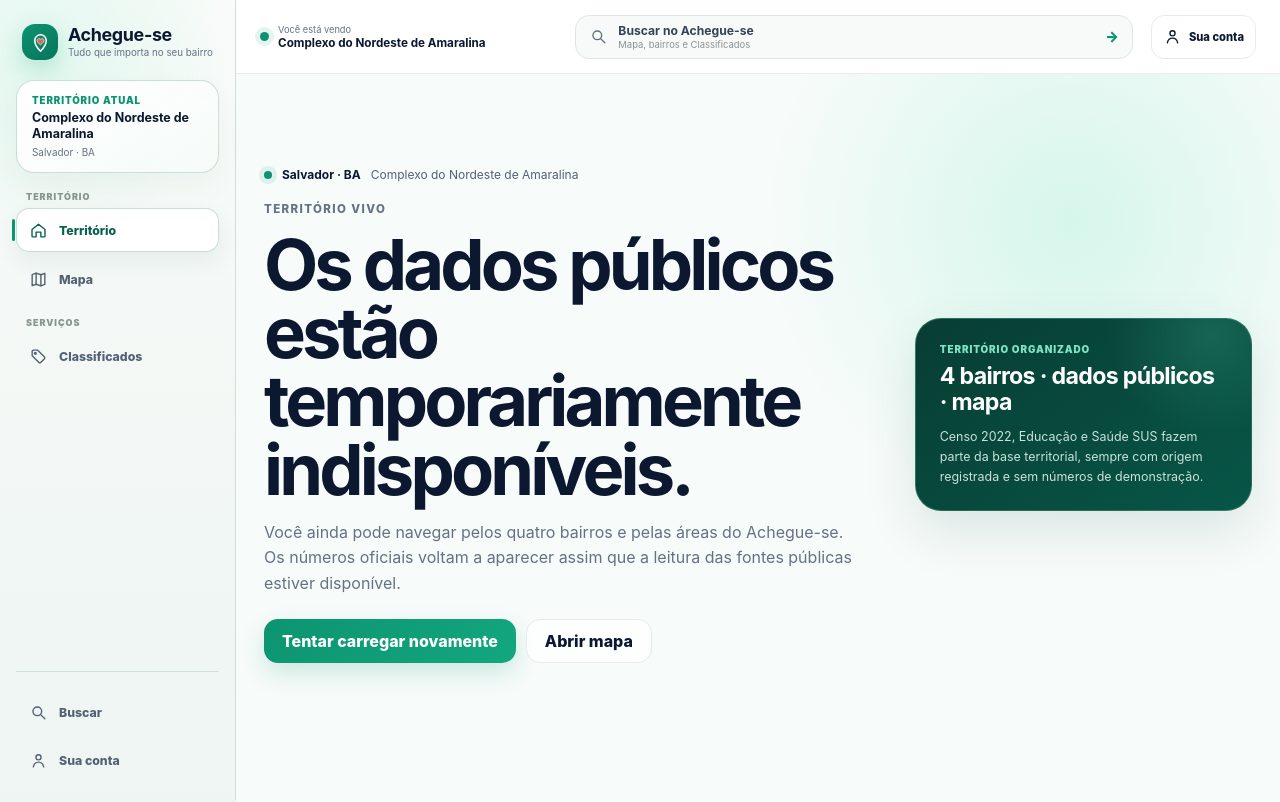
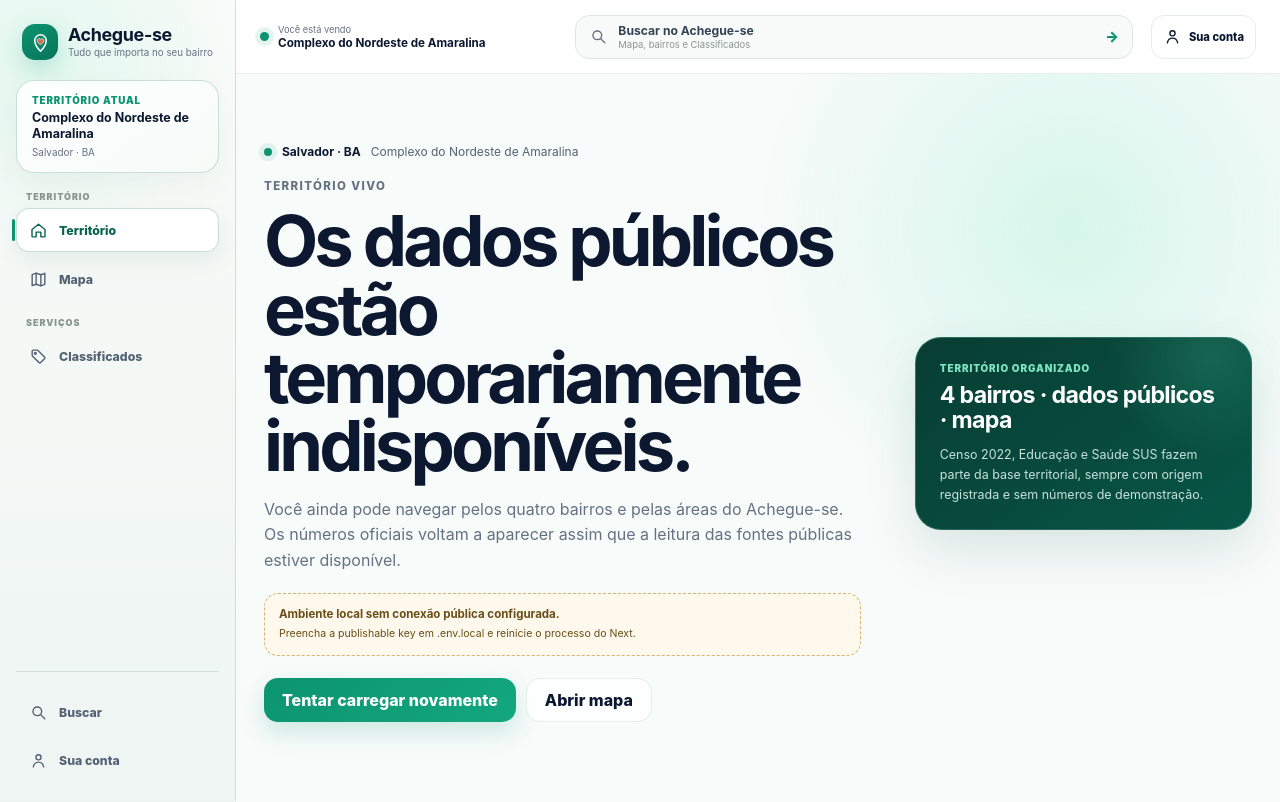
Before and after one commit to washingtonmsdj/teste-acheguese, a Next.js app: page / in a window 1280 px wide. Shown: the top 802 px of the page. Built offline with nearby package versions, Linux system fonts and the light colour scheme.

Commit message:
frontend: add actionable local config fallback

```diff
--- a/src/features/territory-home/components/territory-home.module.css
+++ b/src/features/territory-home/components/territory-home.module.css
@@ -1173,3 +1173,25 @@
     grid-template-columns: repeat(4, minmax(0, 1fr));
   }
 }
+
+
+.developmentNotice {
+  max-width: 620px;
+  display: grid;
+  gap: 5px;
+  margin-top: 20px;
+  padding: 13px 14px;
+  border: 1px dashed #d7b36e;
+  border-radius: 14px;
+  background: #fff9ed;
+  color: #694d17;
+}
+
+.developmentNotice strong {
+  font-size: .72rem;
+}
+
+.developmentNotice span {
+  font-size: .66rem;
+  line-height: 1.5;
+}
--- a/src/features/territory-home/components/territory-home.tsx
+++ b/src/features/territory-home/components/territory-home.tsx
@@ -550,6 +550,9 @@ export function TerritoryHome({
 }
 
 export function TerritoryHomeUnavailable() {
+  const developmentConfigNotice =
+    process.env.NODE_ENV === 'development';
+
   return (
     <TerritoryAppShell
       activeId="territory"
@@ -581,6 +584,15 @@ export function TerritoryHomeUnavailable() {
                 oficiais voltam a aparecer assim que a leitura
                 das fontes públicas estiver disponível.
               </p>
+              {developmentConfigNotice && (
+                <aside className={styles.developmentNotice}>
+                  <strong>Ambiente local sem conexão pública configurada.</strong>
+                  <span>
+                    Preencha a publishable key em .env.local e reinicie o processo do Next.
+                  </span>
+                </aside>
+              )}
+
               <div className={styles.heroActions}>
                 <Link
                   className="primaryButton linkButton"
```
Also changed, not shown: 1 other file (tests, documents, lock files or other folders).
